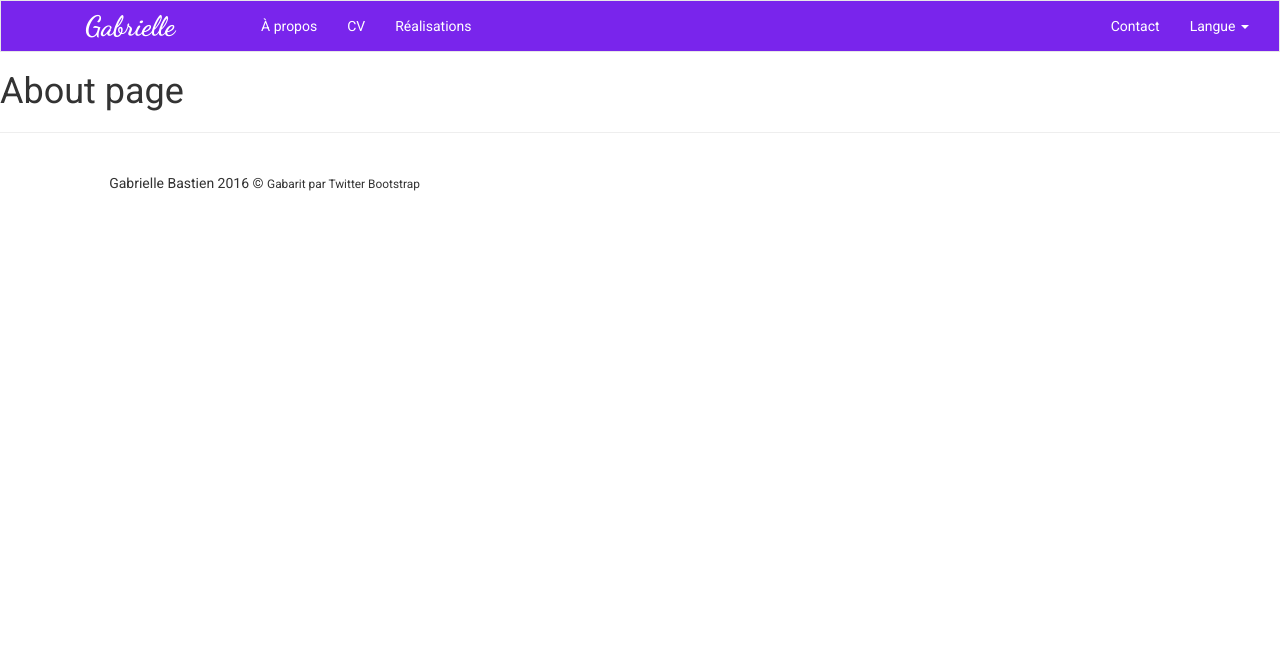
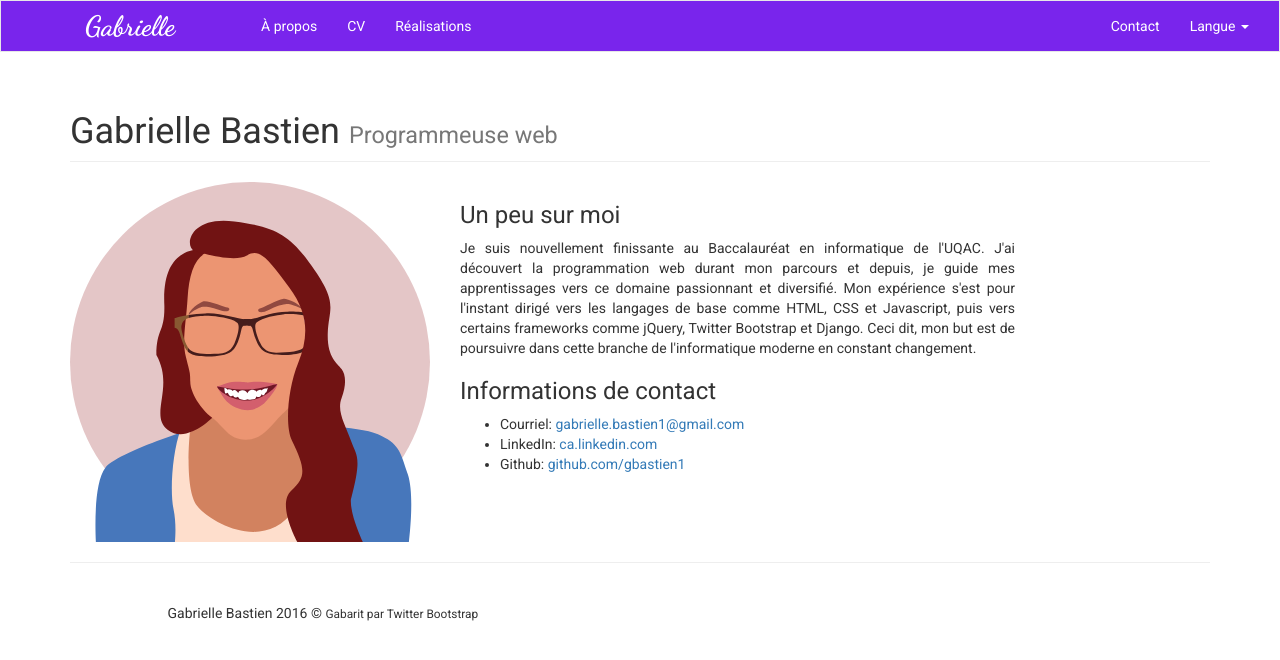
Before and after one commit to gbastien1/gbastien1.github.io, a Jekyll site: the page built from a-propos.html, in a window 1280 px wide. Shown: the top 660 px of the page. Built offline with Jekyll 4.4.1, drawn with Linux system fonts in a browser that asks for light colours; nearby versions of some CDN libraries; Markdown is read by kramdown in place of the engine named in the settings.

Commit message:
added about page content and picture

```diff
--- a/a-propos.html
+++ b/a-propos.html
@@ -3,4 +3,31 @@ layout: default
 title: a-propos
 permalink: /a-propos
 ---
-<h1>About page</h1>
+<div class="container">
+
+        <div class="row">
+            <div class="col-lg-12">
+                <h1 class="page-header">Gabrielle Bastien
+                    <small>Programmeuse web</small>
+                </h1>
+            </div>
+        </div>
+
+
+        <div class="row">
+
+            <div class="col-md-4">
+                <img id="logo-about" class="img-responsive" src="{{site.url}}/assets/img/moi_vectoriel.svg" alt="Vector picture of me">
+            </div>
+
+            <div class="col-lg-6">
+                <h3>Un peu sur moi</h3>
+                <p class="text-justify">Je suis nouvellement finissante au Baccalauréat en informatique de l'UQAC. J'ai découvert la programmation web durant mon parcours et depuis, je guide mes apprentissages vers ce domaine passionnant et diversifié. Mon expérience s'est pour l'instant dirigé vers les langages de base comme HTML, CSS et Javascript, puis vers certains frameworks comme jQuery, Twitter Bootstrap et Django. Ceci dit, mon but est de poursuivre dans cette branche de l'informatique moderne en constant changement.</p>
+                <h3>Informations de contact</h3>
+                <ul>
+                    <li>Courriel: <a href="mailto:gabrielle.bastien1@gmail.com" target="_top">gabrielle.bastien1@gmail.com</a></li>
+                    <li>LinkedIn: <a href="https://ca.linkedin.com/in/gabrielle-bastien-829400104">ca.linkedin.com</a></li>
+                    <li>Github: <a href="www.github.com/gbastien1">github.com/gbastien1</a></li>
+                </ul>
+            </div>
+        </div>
```
Also changed, not shown: _gh_pages/a-propos.html (+28 -1 lines), _gh_pages/assets/img/moi_vectoriel.png (added), _gh_pages/assets/img/moi_vectoriel.svg (added), _gh_pages/assets/img/moi_vectoriel_circle.png (added), assets/img/moi_vectoriel.png (added), assets/img/moi_vectoriel.svg (added).
